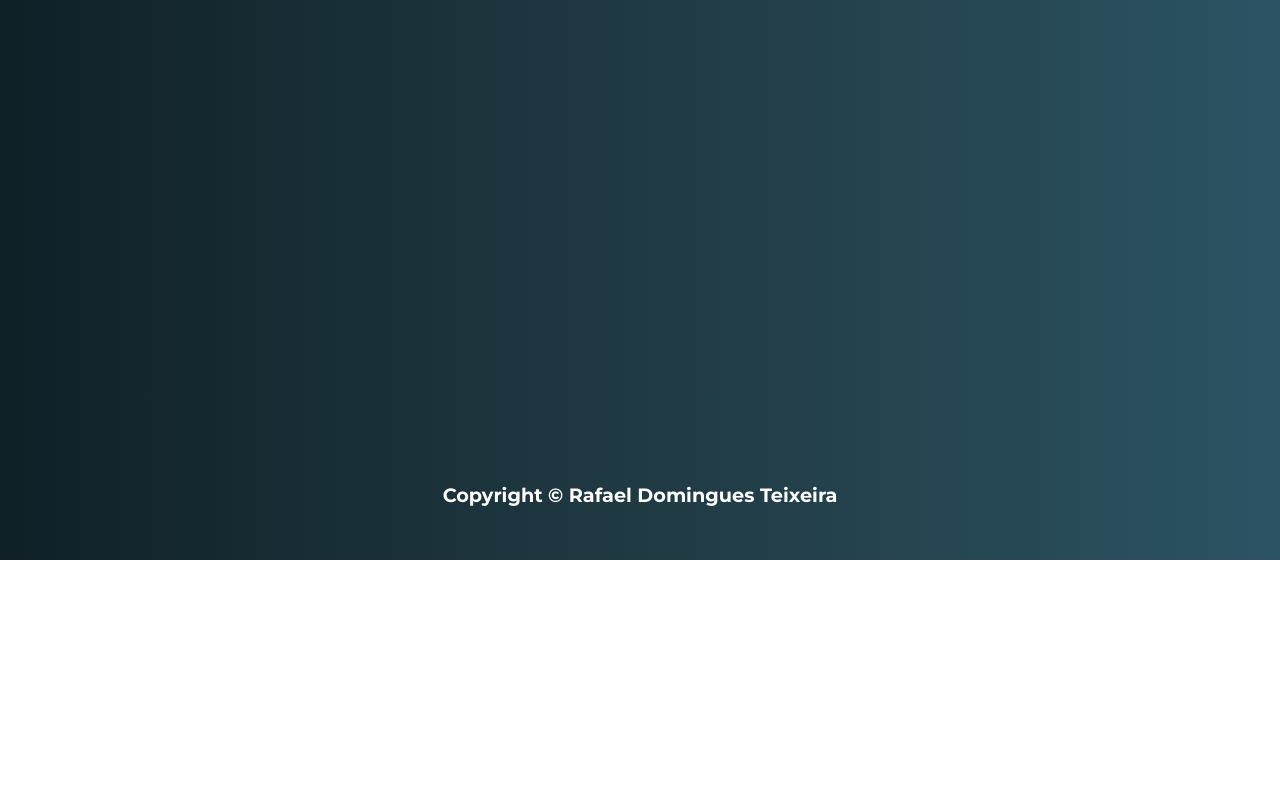
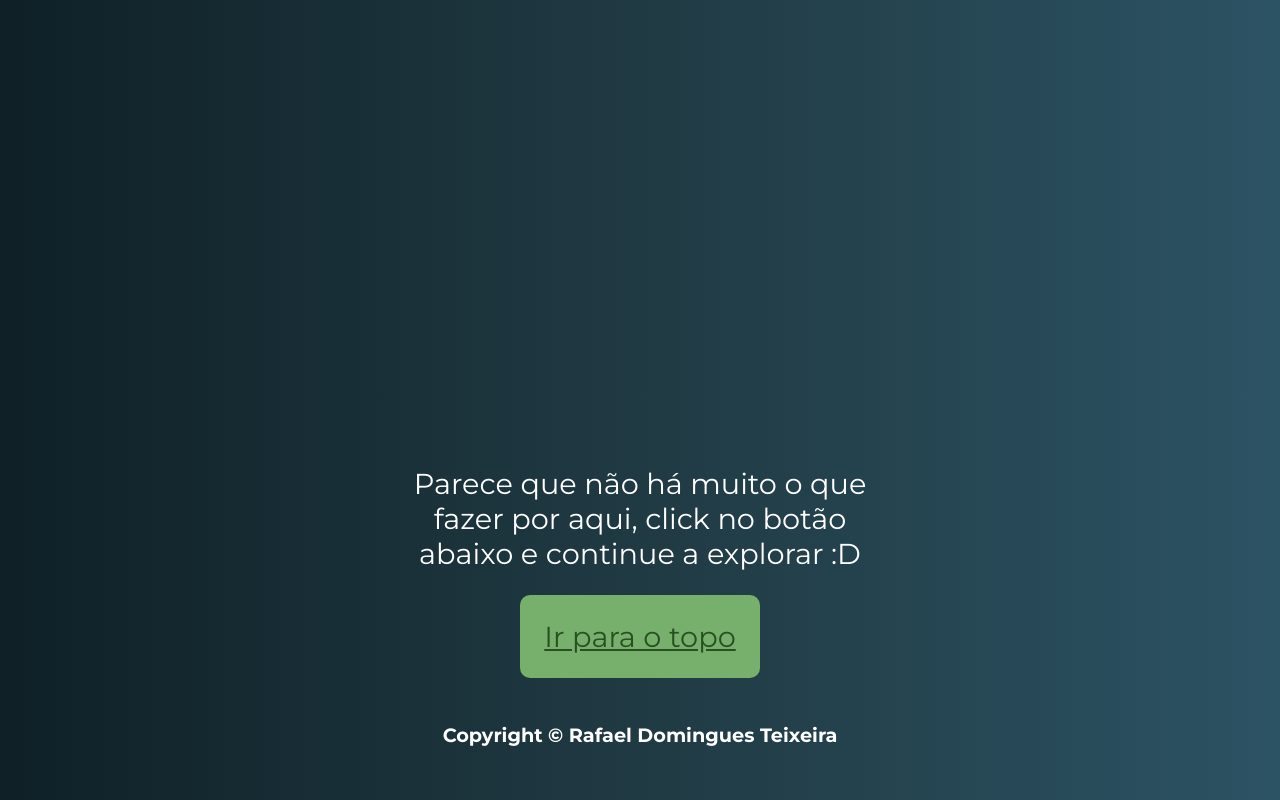
Before and after one commit to rafaeldtx/vuejs_introduction, a Vue app in the folder vue-router/: page / in a window 1280 px wide. Shown: the part 873-1673 px from the top of the page. Before the commit the page ends 1433 px from the top, so only its background shows below. Built offline with nearby package versions, Linux system fonts and the light colour scheme.

Commit message:
(Router/Hash) Add link-to to scroll back on top

```diff
--- a/vue-router/src/App.vue
+++ b/vue-router/src/App.vue
@@ -1,6 +1,6 @@
 <template>
 	<div id="app">
-		<h1>Rotas com VueRouter</h1>
+		<h1 id="header-title">Rotas com VueRouter</h1>
 
     <router-view name="menu" />
     <transition mode="out-in"
@@ -10,14 +10,28 @@
     </transition>
 
     <div id="footer">
-      <h6>Copyright &copy; Rafael Domingues Teixeira</h6>
+      <div class="message">
+        <p class="description">
+          Parece que não há muito o que fazer por aqui, click no botão abaixo e continue a explorar :D
+        </p>
+        <router-link
+        :to="'#header-title'"
+        :v-on:click="scrollTop"
+        class="scroll-button">Ir para o topo</router-link>
+      </div>
+
+      <h6 class="copyright">Copyright &copy; Rafael Domingues Teixeira</h6>
     </div>
 	</div>
 </template>
 
 <script>
 export default {
-
+  methods: {
+    scrollTop() {
+      location.hash = '#header-title';
+    }
+  }
 }
 </script>
 
@@ -31,4 +45,28 @@ export default {
   #footer {
     margin-top: 1000px;
   }
+
+  .message {
+    display: flex;
+    flex-direction: column;
+    align-items: center;
+  }
+
+  .message .description {
+    margin-bottom: 1.5rem;
+    max-width: 500px;
+    text-align: center;
+  }
+
+  .message .scroll-button {
+    background-color: rgb(119, 175, 109);
+    color: rgb(41, 80, 34);
+    border-radius: 10px;
+    padding: 1.5rem;
+    text-align: center;
+  }
+
+  #footer .copyright {
+    text-align: center;
+  }
 </style>
```
